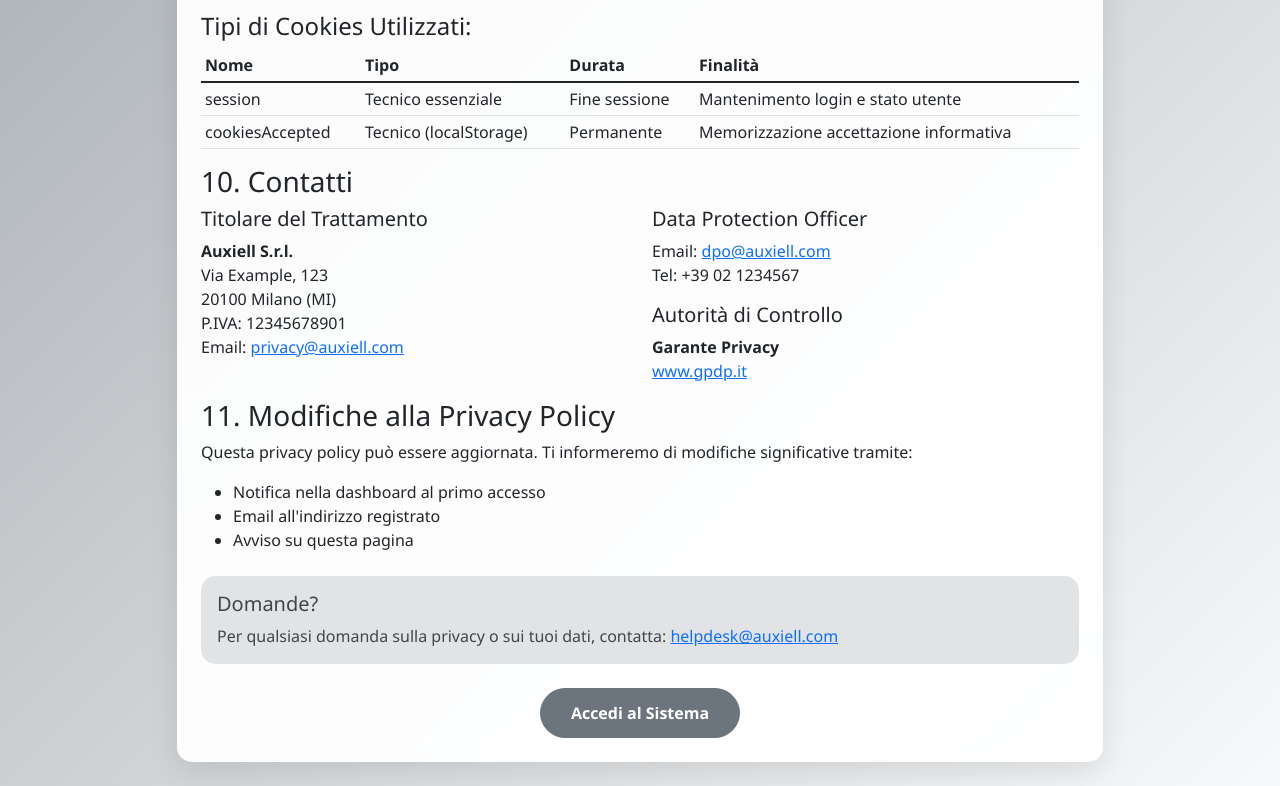
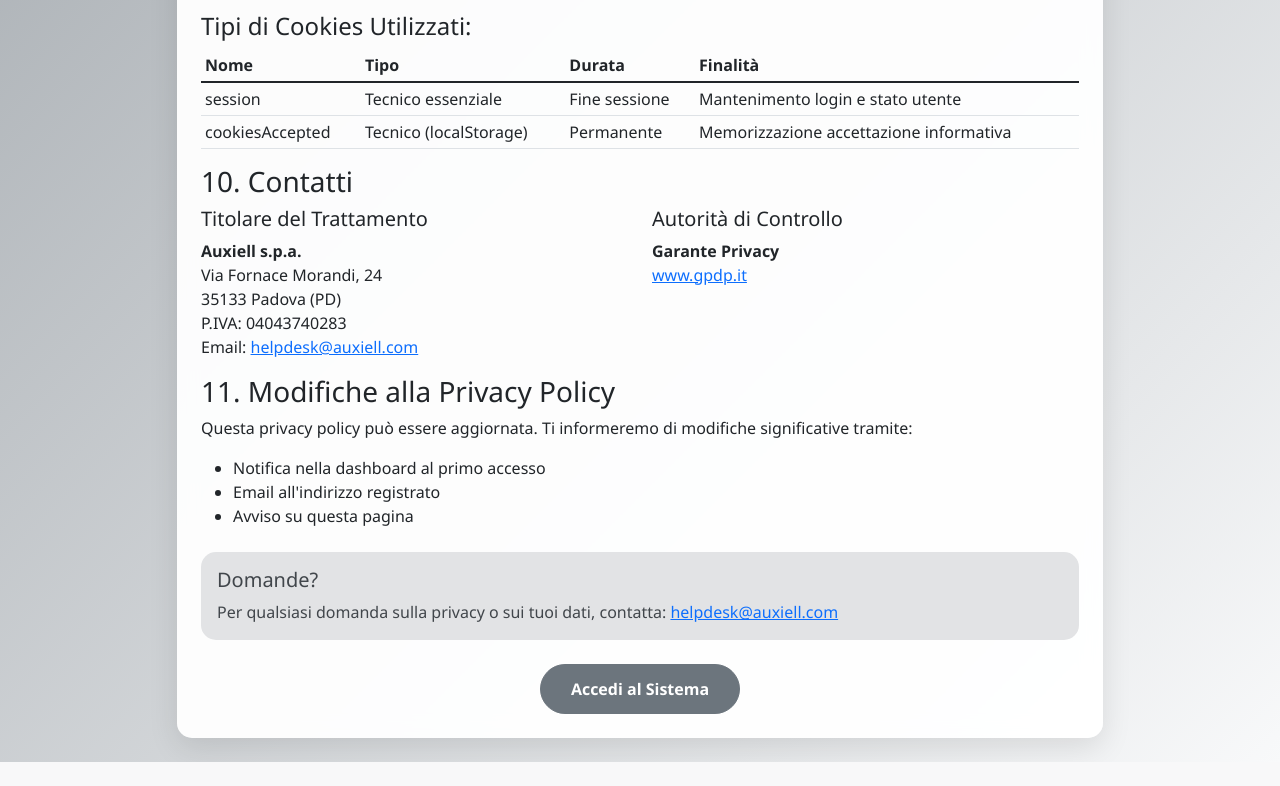
Before and after one commit to matteo-farinelli/azure-deploy, a Flask app: page /privacy-policy in a window 1280 px wide. Shown: the part 2010-2796 px from the top of the page. After the commit the page ends 2772 px from the top, so only its background shows below. Run offline with Flask 3, Linux system fonts and the light colour scheme.

Commit message:
Update privacy_policy.html

```diff
--- a/templates/privacy_policy.html
+++ b/templates/privacy_policy.html
@@ -149,20 +149,14 @@
                     <div class="col-md-6">
                         <h5>Titolare del Trattamento</h5>
                         <p>
-                            <strong>Auxiell S.r.l.</strong><br>
-                            Via Example, 123<br>
-                            20100 Milano (MI)<br>
-                            P.IVA: 12345678901<br>
-                            Email: <a href="mailto:privacy@auxiell.com">privacy@auxiell.com</a>
+                            <strong>Auxiell s.p.a.</strong><br>
+                            Via Fornace Morandi, 24<br>
+                            35133 Padova (PD)<br>
+                            P.IVA: 04043740283<br>
+                            Email: <a href="mailto:helpdesk@auxiell.com">helpdesk@auxiell.com</a>
                         </p>
                     </div>
                     <div class="col-md-6">
-                        <h5>Data Protection Officer</h5>
-                        <p>
-                            Email: <a href="mailto:dpo@auxiell.com">dpo@auxiell.com</a><br>
-                            Tel: +39 02 1234567
-                        </p>
-
                         <h5>Autorità di Controllo</h5>
                         <p>
                             <strong>Garante Privacy</strong><br>
```
